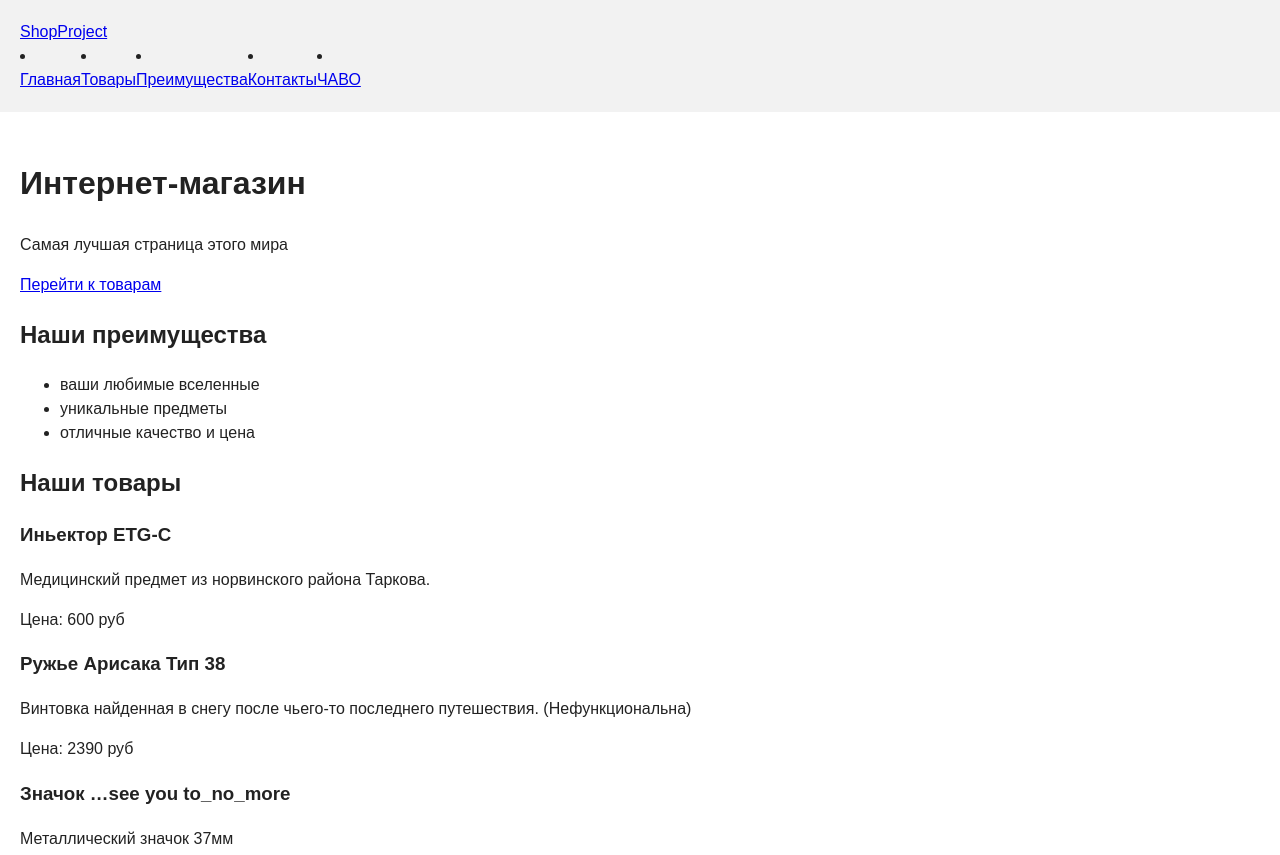
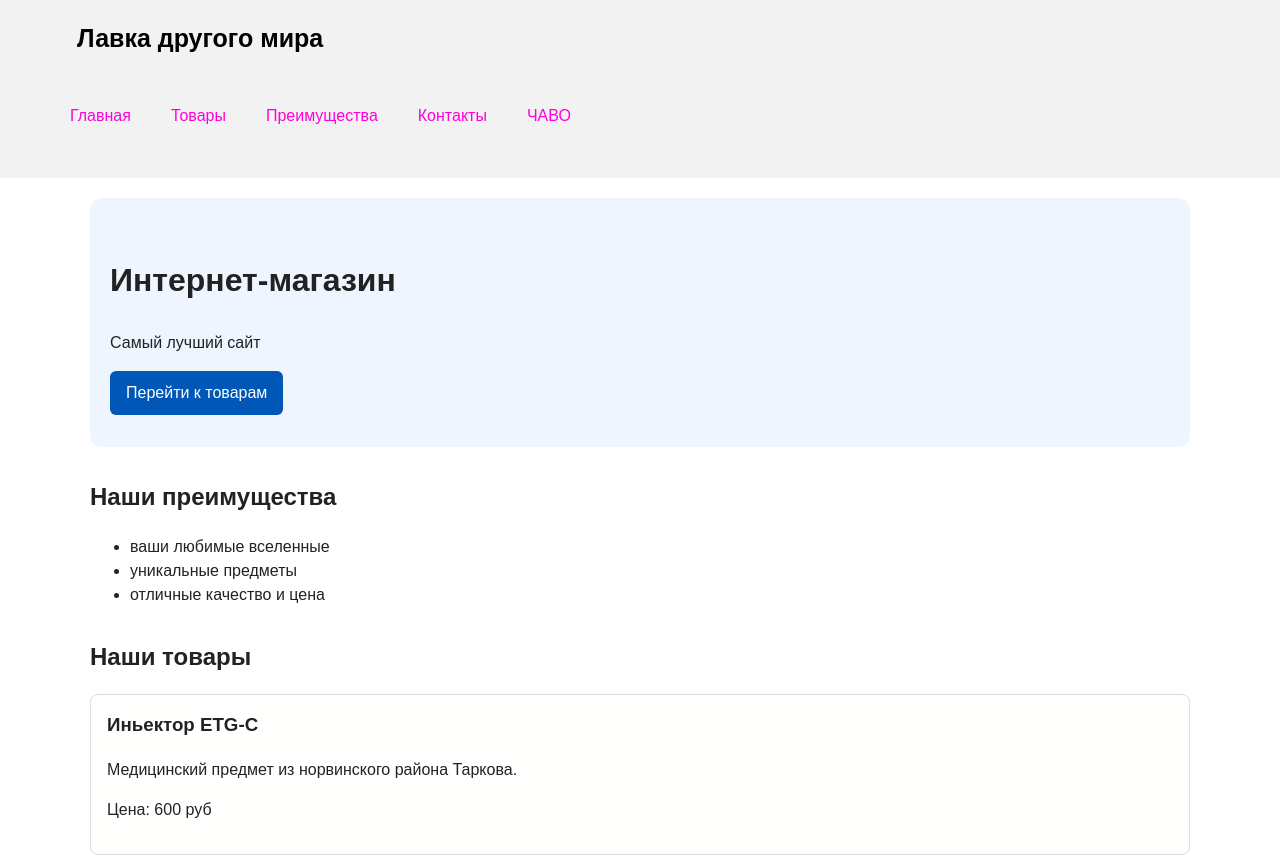
Before and after one commit to PancakeInAMicrowave/anotherworldlavka, a plain HTML site: page index.html in a window 1280 px wide. Shown: the top 855 px of the page. Drawn offline with Linux system fonts and the light colour scheme.

Commit message:
feat: update design

```diff
--- a/index.html
+++ b/index.html
@@ -3,15 +3,15 @@
 <head>
     <meta charset="utf-8" />
     <meta name="viewport" content="width=device-width, initial-scale=1.0" />
-    <title>параша</title>
+    <title>Лавка другого мира</title>
     <link rel="stylesheet" href="style.css" />
 </head>
 <body>
     <header>
         <div class="site-header">
-            <a class="site-logo" href="index.html">ShopProject</a>
+            <a class="site-logo" href="index.html">Лавка другого мира</a>
 
-            <nav class="site-nav" aria-label="Навигация"
+            <nav class="site-nav" aria-label="Навигация">
                 <ul class="site-nav__list">
                     <li><a href="index.html">Главная</a></li>
                     <li><a href="#goods">Товары</a></li>
@@ -26,7 +26,7 @@
         <section class="hero">
             <h1>Интернет-магазин</h1>
             <p>
-                Самая лучшая страница этого мира
+                Самый лучший сайт
             </p>
             <a class="button" href="#goods">Перейти к товарам</a>
         </section>
--- a/style.css
+++ b/style.css
@@ -25,9 +25,71 @@ footer {
     color: #ffffff;
     text-align: center;
 }
-.site-nav {
+.site-nav__list {
+    padding: 0;
+    margin: 16px 0 0;
+    list-style: none;
     display: flex;
     justify-content: space-between;
     align-items: center;
-    width: 25%;
+    width: 14%;
+    padding: 30px;
+    max-width: 1600px;
 }
+.site-nav__list a {
+    color: #ff00dc;
+    text-decoration: none;
+    padding: 20px;
+}
+.site-nav__list a:hover {
+    text-decoration: underline;
+}
+.site-logo {
+    font-weight: bold;
+    font-size: 25px;
+    text-decoration: none;
+    color: #000000;
+    padding: 57px;
+}
+.hero {
+    max-width: 1100px;
+    margin: 0 auto 32px;
+    padding: 32px 20px;
+    background-color: #eef5ff;
+    border-radius: 12px;
+}
+.section {
+    max-width: 1100px;
+    margin: 0 auto 32px;
+}
+.section h2 {
+    margin-top: 0;
+}
+.product-card {
+    margin-bottom: 16px;
+    padding: 16px;
+    border: 1px solid #dddddd;
+    border-radius: 8px;
+    background-color: #fffffe
+}
+.product-card h3 {
+    margin-top: 0;
+}
+.button {
+    display: inline-block;
+    padding: 10px 16px;
+    color: #ffffff;
+    background-color: #0057b8;
+    text-decoration: none;
+    border-radius: 6px;
+}
+.button:hover {
+    background-color: #003f86;
+}
+.aside-info {
+    max-width: 1100px;
+    margin: 0 auto 32px;
+    padding: 16px;
+    border-left: 4px solid #0057b8;
+    background-color: #f7f7f7;
+}
```
Also changed, not shown: 1 other file.
